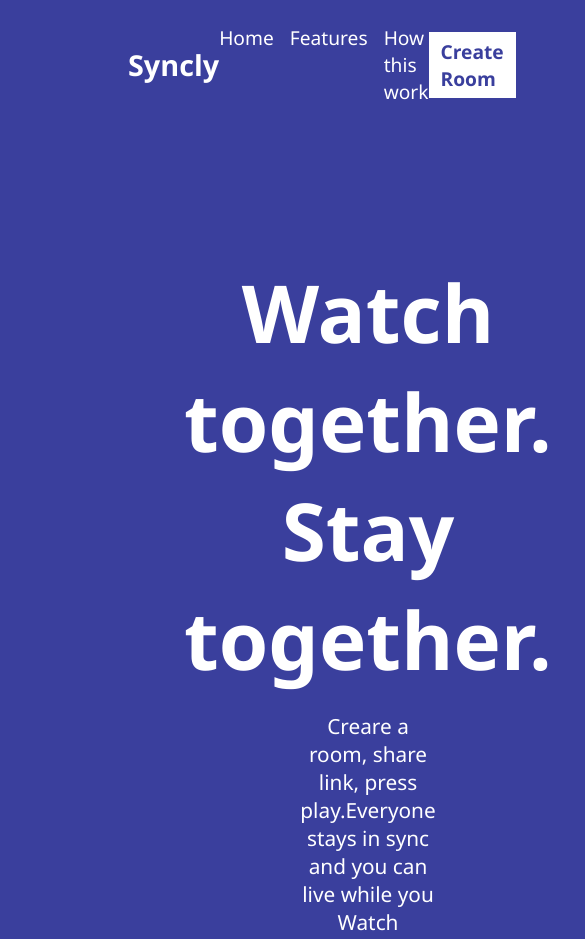
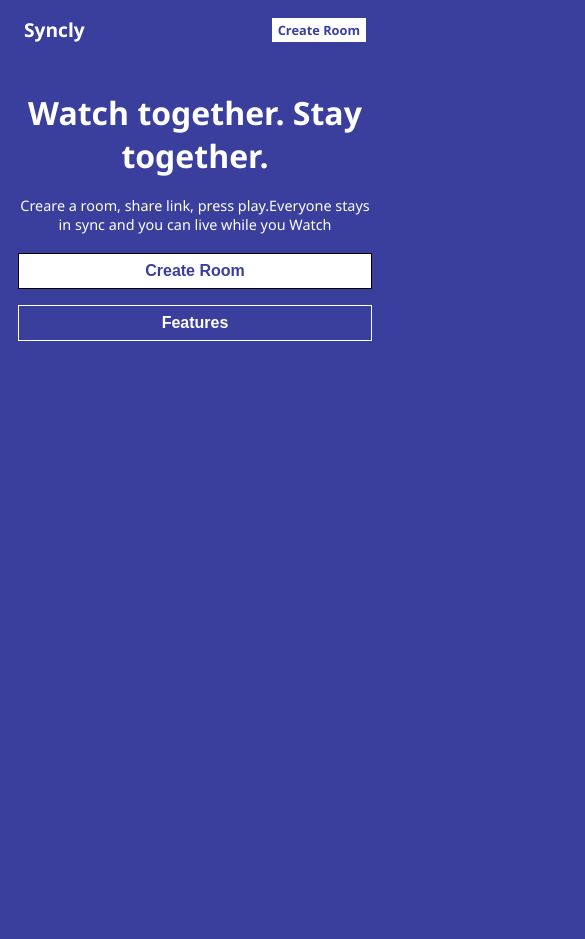
Before and after one commit to MadushankaRajapaksha/Syncly, a plain HTML site: page web/index.html in a window 390 px wide. Shown: the top 939 px of the page, 585 px wide, since content can reach past the window. After the commit the page ends 844 px from the top, so only its background shows below. Drawn offline with Linux system fonts and the light colour scheme; files that its build step writes are made by us from their sources.

Commit message:
defined media querys and make responsive desing for landing page hero section and nav

```diff
--- a/assets/css/style.css
+++ b/assets/css/style.css
@@ -709,3 +709,205 @@ div .creatingRoom .lable {
   border-right-color: #3a3f9d;
   animation: spin 0.9s linear infinite;
 }
+
+
+/* media querys  - responsive */
+
+/* lager descktop screen s
+*/
+
+@media screen  and (min-width:1200px){
+  body{
+    padding: 0px 128px;
+  }
+
+  .hero{
+    padding: 8em 240px;
+  }
+
+
+}
+
+/* descktop screens  */
+
+@media screen  and (max-width:1199px){
+  body{
+    padding: 0px 64px;
+  }
+
+  .hero{
+    padding: 8em 120px;
+  }
+
+  .hero h1{
+    font-size: 4em;
+  }
+
+  .videoPlayer{
+    min-width: 720px;
+  }
+
+
+}
+
+/* tablets  */
+@media screen  and (max-width:991px){
+  body{
+    padding: 0px 32px;
+  }
+  nav{
+    font-size: 1rem;
+    padding: 16px 0px;
+  }
+
+  nav ul{
+    gap: 0.5rem;
+
+  }
+
+  nav a{
+    padding: 4px 8px;
+    font-size: 0.9rem;
+
+  }
+
+  .hero{
+    padding: 4em 60px;
+  }
+
+  .hero h1{
+    font-size: 3em;
+  }
+  .hero h3{
+    font-size: 1.1em;
+  }
+
+  .hero .cta .create,
+  .hero .cta .features {
+    font-size: 1.1em;
+    padding: 10px 20px;
+  }
+
+  /* create room  */
+
+  /* room  */
+  .videoPlayer{
+    min-width: 720px;
+  }
+
+
+}
+
+
+
+/* tablets portrait  */
+@media screen  and (max-width:767px){
+  body{
+    padding: 0px 64px;
+  }
+  nav{
+
+
+    padding: 16px 16px;
+  }
+  nav .items{
+    display: none;
+  }
+
+  nav ul{
+    flex-wrap: wrap;
+    justify-content: center;
+
+  }
+
+  nav a{
+    padding: 4px 8px;
+    font-size: 0.9rem;
+
+  }
+
+  .hero{
+    padding: 3em 20px;
+  }
+
+  .hero h1{
+    font-size: 2.5em;
+  }
+  .hero h3{
+    font-size: 1em;
+  }
+  .hero .cta {
+    flex-direction: column;
+    width: 100%;
+  }
+
+  .hero .cta .create,
+  .hero .cta .features {
+    width: 100%;
+    text-align: center;
+  }
+
+  /* create room  */
+
+  /* room  */
+  .videoPlayer{
+    min-width: 720px;
+  }
+
+
+}
+
+
+
+
+
+
+/* mobile screens  */
+@media screen  and (max-width:767px){
+  body{
+    padding: 0px 8px;
+  }
+  nav{
+    font-size: 0.9rem;
+
+
+  }
+
+  nav h1{
+    font-size: 1.2rem;
+  }
+
+  nav a{
+    padding: 3px 6px;
+    font-size: 0.8rem;
+
+  }
+
+
+  .hero{
+    padding: 2em 10px;
+  }
+
+  .hero h1{
+    font-size: 2em;
+  }
+  .hero h3{
+    font-size: 0.9em;
+  }
+
+
+  .hero .cta .create,
+  .hero .cta .features {
+    font-size: 1em;
+    padding: 8px 16px;
+  }
+
+  /* create room  */
+
+  /* room  */
+  .videoPlayer{
+    min-width: 720px;
+  }
+
+
+}
--- a/web/index.html
+++ b/web/index.html
@@ -4,7 +4,7 @@
     <meta charset="UTF-8" />
     <meta name="viewport" content="width=device-width, initial-scale=1.0" />
     <title>Syncly - Watch together. Stay together</title>
-    <link rel="stylesheet" href="/static/css/style.css" />
+    <link rel="stylesheet" href="/static/css/style.css?v=23" />
   </head>
   <body>
     <!-- Hello world {{.}} -->
```
